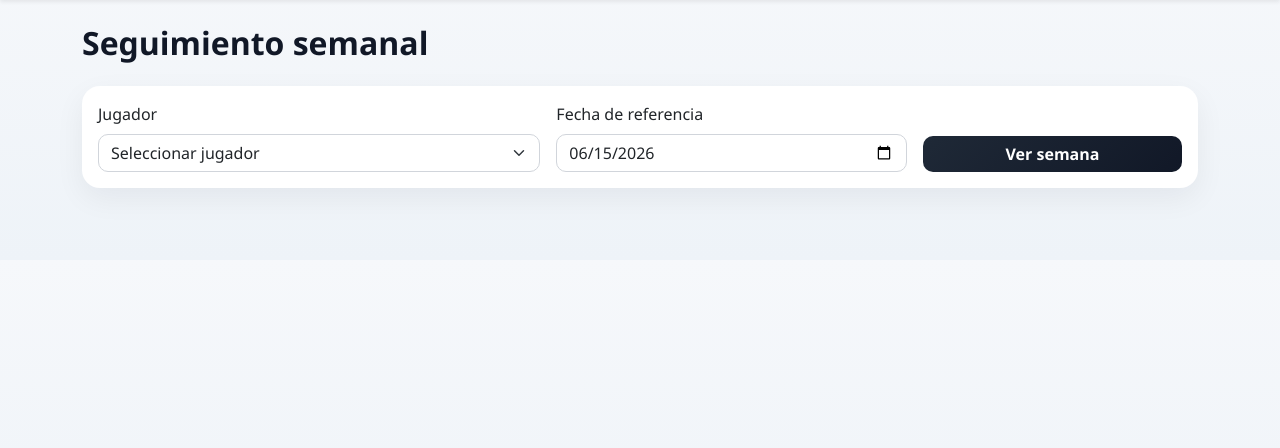
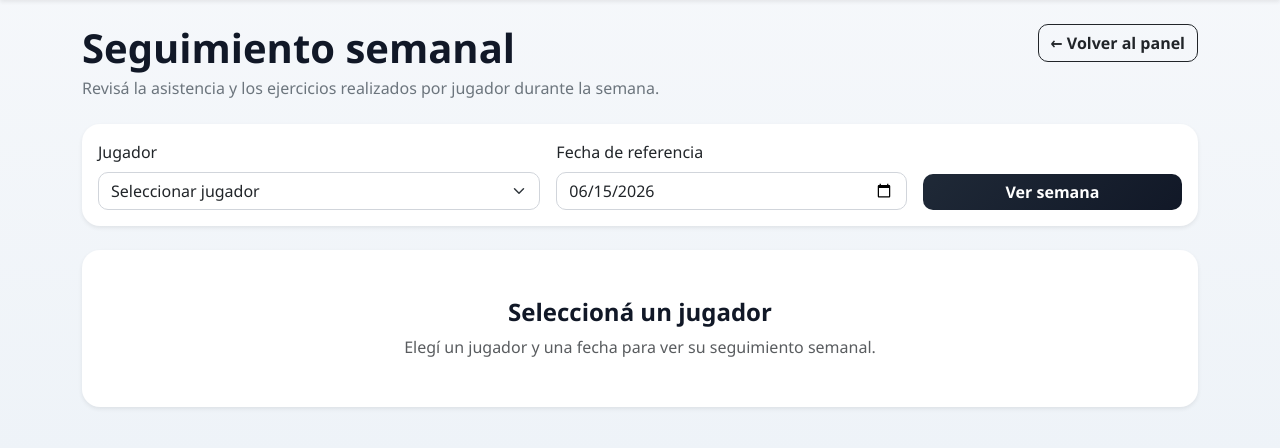
Before and after one commit to eitommy/app-entrenador-tdm, a Django app: page /seguimiento-semanal/ in a window 1280 px wide. Shown: the part 56-504 px from the top of the page. Run offline with Django 5.2, Linux system fonts and the light colour scheme; the visitor is signed in with stand-in values (Sample User, id 1); data that the repository does not hold is empty.

Commit message:
Mejora seguimiento semanal

```diff
--- a/asistencia/templates/asistencia/seguimiento_semanal.html
+++ b/asistencia/templates/asistencia/seguimiento_semanal.html
@@ -2,11 +2,20 @@
 
 {% block content %}
 
-<div class="d-flex justify-content-between align-items-center mb-3">
-    <h2>Seguimiento semanal</h2>
+<div class="d-flex justify-content-between align-items-start flex-wrap gap-3 mb-4">
+    <div>
+        <h1 class="mb-1">Seguimiento semanal</h1>
+        <p class="text-secondary mb-0">
+            Revisá la asistencia y los ejercicios realizados por jugador durante la semana.
+        </p>
     </div>
 
-<div class="card mb-4">
+    <a href="{% url 'inicio' %}" class="btn btn-outline-dark">
+        ← Volver al panel
+    </a>
+</div>
+
+<div class="card shadow-sm border-0 mb-4">
     <div class="card-body">
         <form method="get" class="row g-3 align-items-end">
             <div class="col-md-5">
@@ -27,86 +36,171 @@
             </div>
 
             <div class="col-md-3">
-                <button type="submit" class="btn btn-dark w-100">Ver semana</button>
+                <button type="submit" class="btn btn-dark w-100">
+                    Ver semana
+                </button>
             </div>
         </form>
     </div>
 </div>
 
 {% if jugador_seleccionado %}
-    <div class="card mb-4">
-        <div class="card-header fw-bold">
-            {{ jugador_seleccionado }}
+
+    <div class="d-flex justify-content-between align-items-center flex-wrap gap-3 mb-4">
+        <div>
+            <h4 class="mb-1">{{ jugador_seleccionado }}</h4>
+            <p class="text-muted mb-0">
+                Semana del {{ inicio_semana|date:"d/m/Y" }} al {{ fin_semana|date:"d/m/Y" }}
+            </p>
         </div>
-        <div class="card-body">
-            {% if resumen %}
-                <div class="row g-3 mb-4">
-                    <div class="col-md-3">
-                        <div class="border rounded p-3 bg-white">
-                            <div class="text-muted small">Días programados</div>
-                            <div class="fs-4 fw-bold">{{ resumen.total_dias_programados }}</div>
+
+        <div class="d-flex gap-2 flex-wrap">
+            <a href="{% url 'seguimiento_semanal' %}?jugador={{ jugador_seleccionado.id }}&fecha={{ semana_anterior|date:'Y-m-d' }}"
+               class="btn btn-outline-secondary">
+                ← Semana anterior
+            </a>
+
+            <a href="{% url 'seguimiento_semanal' %}?jugador={{ jugador_seleccionado.id }}&fecha={{ semana_siguiente|date:'Y-m-d' }}"
+               class="btn btn-outline-secondary">
+                Semana siguiente →
+            </a>
         </div>
     </div>
 
-                    <div class="col-md-3">
-                        <div class="border rounded p-3 bg-white">
-                            <div class="text-muted small">Asistencias</div>
-                            <div class="fs-4 fw-bold">{{ resumen.total_asistencias }}</div>
+    {% if resumen %}
+        <div class="row g-3 mb-4">
+            <div class="col-md-2 col-6">
+                <div class="card text-center shadow-sm border-0 h-100">
+                    <div class="card-body">
+                        <div class="text-muted small">Días cargados</div>
+                        <div class="fs-3 fw-bold">{{ resumen.total_dias_programados }}</div>
+                    </div>
                 </div>
             </div>
 
-                    <div class="col-md-3">
-                        <div class="border rounded p-3 bg-white">
-                            <div class="text-muted small">Tardes</div>
-                            <div class="fs-4 fw-bold">{{ resumen.total_tardes }}</div>
+            <div class="col-md-2 col-6">
+                <div class="card text-center shadow-sm border-0 h-100">
+                    <div class="card-body">
+                        <div class="text-muted small">Presentes</div>
+                        <div class="fs-3 fw-bold text-success">{{ resumen.total_presentes }}</div>
+                    </div>
                 </div>
             </div>
 
-                    <div class="col-md-3">
-                        <div class="border rounded p-3 bg-white">
+            <div class="col-md-2 col-6">
+                <div class="card text-center shadow-sm border-0 h-100">
+                    <div class="card-body">
+                        <div class="text-muted small">Tardes</div>
+                        <div class="fs-3 fw-bold text-warning">{{ resumen.total_tardes }}</div>
+                    </div>
+                </div>
+            </div>
+
+            <div class="col-md-2 col-6">
+                <div class="card text-center shadow-sm border-0 h-100">
+                    <div class="card-body">
+                        <div class="text-muted small">Ausencias</div>
+                        <div class="fs-3 fw-bold text-danger">{{ resumen.total_ausencias }}</div>
+                    </div>
+                </div>
+            </div>
+
+            <div class="col-md-2 col-6">
+                <div class="card text-center shadow-sm border-0 h-100">
+                    <div class="card-body">
+                        <div class="text-muted small">Ejercicios</div>
+                        <div class="fs-3 fw-bold">{{ resumen.total_ejercicios }}</div>
+                    </div>
+                </div>
+            </div>
+
+            <div class="col-md-2 col-6">
+                <div class="card text-center shadow-sm border-0 h-100">
+                    <div class="card-body">
                         <div class="text-muted small">% asistencia</div>
-                            <div class="fs-4 fw-bold">{{ resumen.porcentaje }}%</div>
+                        <div class="fs-3 fw-bold">{{ resumen.porcentaje }}%</div>
+                    </div>
                 </div>
             </div>
         </div>
     {% endif %}
 
+    <div class="card shadow-sm border-0">
+        <div class="card-body">
+            <div class="d-flex justify-content-between align-items-center flex-wrap gap-3 mb-3">
+                <div>
+                    <h4 class="mb-1">Detalle de la semana</h4>
+                    <p class="text-muted mb-0">
+                        Asistencia, turnos y ejercicios cargados por día.
+                    </p>
+                </div>
+
+                <span class="badge bg-dark fs-6">
+                    {{ filas|length }} días
+                </span>
+            </div>
+
             <div class="table-responsive">
-                <table class="table table-bordered align-middle">
-                    <thead class="table-light">
+                <table class="table align-middle">
+                    <thead>
                         <tr>
                             <th>Día</th>
-                            <th>Asistencia</th>
+                            <th class="text-center">Asistencia</th>
+                            <th class="text-center">Turnos</th>
                             <th>Ejercicios</th>
-                            <th>Turnos</th>
                         </tr>
                     </thead>
+
                     <tbody>
                         {% for fila in filas %}
                             <tr>
-                                <td>{{ fila.dia|date:"l j/m" }}</td>
-                                <td>{{ fila.asistencia }}</td>
+                                <td>
+                                    <strong>{{ fila.dia|date:"l" }}</strong>
+                                    <br>
+                                    <small class="text-muted">{{ fila.dia|date:"d/m/Y" }}</small>
+                                </td>
+
+                                <td class="text-center">
+                                    <span class="badge bg-{{ fila.asistencia_clase }}">
+                                        {{ fila.asistencia_texto }}
+                                    </span>
+                                </td>
+
+                                <td class="text-center">
+                                    {{ fila.turnos }}
+                                </td>
+
                                 <td>
                                     {% if fila.ejercicios_por_categoria %}
+                                        <div class="mb-2">
+                                            <span class="badge bg-primary">
+                                                {{ fila.cantidad_ejercicios }} ejercicio{{ fila.cantidad_ejercicios|pluralize:"s" }}
+                                            </span>
+                                        </div>
+
                                         <div class="d-flex flex-column gap-2">
                                             {% for categoria, ejercicios in fila.ejercicios_por_categoria.items %}
-                                                <div class="categoria-ejercicios-box">
-                                                    <div class="categoria-ejercicios-header">
+                                                <div class="border rounded p-2 bg-light">
+                                                    <div class="fw-bold small mb-2">
                                                         {{ categoria }}
                                                     </div>
-                                                    <div class="d-flex flex-wrap gap-1 mt-2">
+
+                                                    <div class="d-flex flex-wrap gap-1">
                                                         {% for ejercicio in ejercicios %}
-                                                            <span class="badge-ejercicio">{{ ejercicio }}</span>
+                                                            <span class="badge bg-white text-dark border">
+                                                                {{ ejercicio }}
+                                                            </span>
                                                         {% endfor %}
                                                     </div>
                                                 </div>
                                             {% endfor %}
                                         </div>
                                     {% else %}
-                                        <span class="text-muted">-</span>
+                                        <span class="text-muted">
+                                            Sin ejercicios cargados
+                                        </span>
                                     {% endif %}
                                 </td>
-                                <td>{{ fila.turnos }}</td>
                             </tr>
                         {% endfor %}
                     </tbody>
@@ -114,6 +208,18 @@
             </div>
         </div>
     </div>
+
+{% else %}
+
+    <div class="card shadow-sm border-0">
+        <div class="card-body text-center py-5">
+            <h4 class="mb-2">Seleccioná un jugador</h4>
+            <p class="text-muted mb-0">
+                Elegí un jugador y una fecha para ver su seguimiento semanal.
+            </p>
+        </div>
+    </div>
+
 {% endif %}
 
 {% endblock %}
--- a/asistencia/views.py
+++ b/asistencia/views.py
@@ -542,7 +542,7 @@ def guardar_ejercicios(request):
 
 @login_required
 def seguimiento_semanal(request):
-    jugadores = Jugador.objects.filter(activo=True)
+    jugadores = Jugador.objects.filter(activo=True).order_by("apellido", "nombre")
 
     jugador_id = request.GET.get("jugador")
     fecha_str = request.GET.get("fecha")
@@ -556,7 +556,11 @@ def seguimiento_semanal(request):
         fecha_base = timezone.localdate()
 
     inicio_semana = fecha_base - timedelta(days=fecha_base.weekday())
+    fin_semana = inicio_semana + timedelta(days=4)
     dias_semana = [inicio_semana + timedelta(days=i) for i in range(5)]
+
+    semana_anterior = inicio_semana - timedelta(days=7)
+    semana_siguiente = inicio_semana + timedelta(days=7)
 
     jugador_seleccionado = None
     filas = []
@@ -567,70 +571,93 @@ def seguimiento_semanal(request):
 
         if jugador_seleccionado:
             total_dias_programados = 0
-            total_asistencias = 0
+            total_presentes = 0
             total_tardes = 0
             total_ausencias = 0
+            total_ejercicios = 0
 
             for dia in dias_semana:
-                asistencias_dia = Asistencia.objects.filter(
-                    jugador=jugador_seleccionado,
-                    entrenamiento__fecha=dia,
-                ).select_related("entrenamiento")
+                asistencias_dia = (
+                    Asistencia.objects
+                    .filter(
+                        jugador=jugador_seleccionado,
+                        entrenamiento__fecha=dia,
+                    )
+                    .select_related("entrenamiento")
+                )
 
-                turnos = list(asistencias_dia.values_list("entrenamiento__turno", flat=True))
-                estados = list(asistencias_dia.values_list("estado", flat=True))
+                turnos = list(
+                    asistencias_dia.values_list("entrenamiento__turno", flat=True)
+                )
+
+                estados = list(
+                    asistencias_dia.values_list("estado", flat=True)
+                )
 
                 if asistencias_dia.exists():
                     total_dias_programados += 1
 
-                if "asistio" in estados or "tarde" in estados:
-                    total_asistencias += 1
+                if "asistio" in estados:
+                    asistencia_texto = "Asistió"
+                    asistencia_clase = "success"
+                    total_presentes += 1
+                elif "tarde" in estados:
+                    asistencia_texto = "Tarde"
+                    asistencia_clase = "warning text-dark"
+                    total_presentes += 1
+                    total_tardes += 1
+                elif "ausente" in estados:
+                    asistencia_texto = "Ausente"
+                    asistencia_clase = "danger"
+                    total_ausencias += 1
+                else:
+                    asistencia_texto = "Sin marcar"
+                    asistencia_clase = "secondary"
 
-                if "tarde" in estados:
-                    total_tardes += 1
-
-                if "ausente" in estados and "asistio" not in estados and "tarde" not in estados:
-                    total_ausencias += 1
-
-                ejercicios_qs = EjercicioRealizado.objects.filter(
-                    jugador=jugador_seleccionado,
-                    fecha=dia,
-                ).select_related("ejercicio").order_by(
-                    "ejercicio__categoria",
-                    "ejercicio__nombre",
+                ejercicios_qs = (
+                    EjercicioRealizado.objects
+                    .filter(
+                        jugador=jugador_seleccionado,
+                        fecha=dia,
+                    )
+                    .select_related("ejercicio")
+                    .order_by(
+                        "ejercicio__categoria",
+                        "ejercicio__nombre",
+                    )
                 )
 
                 ejercicios_por_categoria = {}
+
                 for item in ejercicios_qs:
                     categoria = item.ejercicio.get_categoria_display()
-                    ejercicios_por_categoria.setdefault(categoria, []).append(item.ejercicio.nombre)
+                    ejercicios_por_categoria.setdefault(categoria, []).append(
+                        item.ejercicio.nombre
+                    )
 
-                if "asistio" in estados:
-                    asistencia_texto = "Asistió"
-                elif "tarde" in estados:
-                    asistencia_texto = "Tarde"
-                elif "ausente" in estados:
-                    asistencia_texto = "Ausente"
-                else:
-                    asistencia_texto = "-"
+                cantidad_ejercicios = ejercicios_qs.count()
+                total_ejercicios += cantidad_ejercicios
 
                 filas.append({
                     "dia": dia,
-                    "asistencia": asistencia_texto,
+                    "asistencia_texto": asistencia_texto,
+                    "asistencia_clase": asistencia_clase,
                     "turnos": ", ".join([str(t) for t in sorted(set(turnos))]) if turnos else "-",
                     "ejercicios_por_categoria": ejercicios_por_categoria,
+                    "cantidad_ejercicios": cantidad_ejercicios,
                 })
 
             porcentaje = round(
-                (total_asistencias / total_dias_programados) * 100,
+                (total_presentes / total_dias_programados) * 100,
                 1,
             ) if total_dias_programados else 0
 
             resumen = {
                 "total_dias_programados": total_dias_programados,
-                "total_asistencias": total_asistencias,
+                "total_presentes": total_presentes,
                 "total_tardes": total_tardes,
                 "total_ausencias": total_ausencias,
+                "total_ejercicios": total_ejercicios,
                 "porcentaje": porcentaje,
             }
 
@@ -638,9 +665,14 @@ def seguimiento_semanal(request):
         "jugadores": jugadores,
         "jugador_seleccionado": jugador_seleccionado,
         "fecha_base": fecha_base,
+        "inicio_semana": inicio_semana,
+        "fin_semana": fin_semana,
+        "semana_anterior": semana_anterior,
+        "semana_siguiente": semana_siguiente,
         "filas": filas,
         "resumen": resumen,
     }
+
     return render(request, "asistencia/seguimiento_semanal.html", contexto)
 
 
@@ -715,5 +747,3 @@ def reportes(request):
 @login_required
 def acerca(request):
     return render(request, "asistencia/acerca.html")
-
-    return render(request, "asistencia/reportes.html", {"datos": datos, "hoy": hoy})
```
Lines whose indentation alone changed are shown as unchanged.
